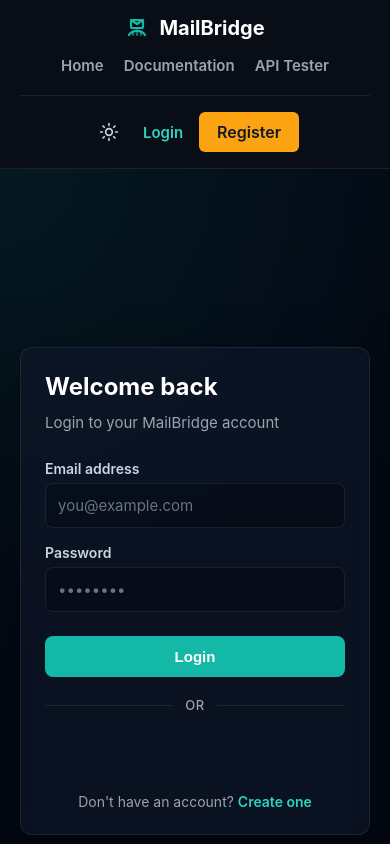
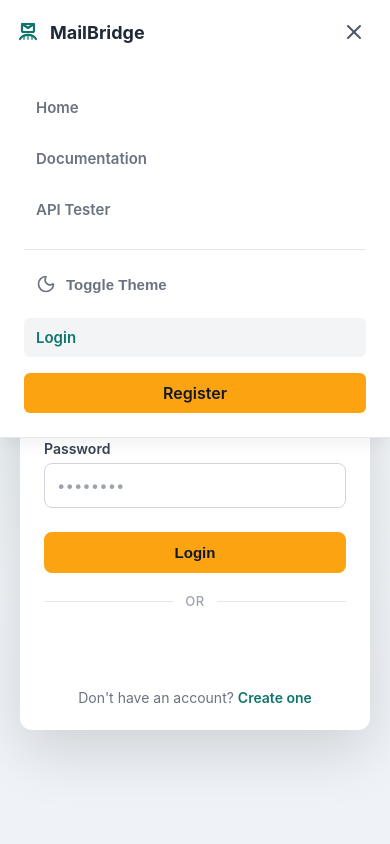
Before and after one commit to pateldeep04/Email-services-SaaS, a React (Vite) app: page /login in a window 390 px wide. Both pictures are taken after a click on the button "Toggle navigation menu". Shown: the top 844 px of the page. Built offline with nearby package versions, Linux system fonts and the light colour scheme; no server answers.

Commit message:
ux: implement mobile hamburger navigation menu and optimize LCP render speeds

```diff
--- a/index.html
+++ b/index.html
@@ -28,7 +28,6 @@
     <meta name="twitter:image" content="https://mail-bridge.email/og-image.png" />
 
     <link rel="icon" type="image/svg+xml" href="/logo.svg" />
-    <script src="https://accounts.google.com/gsi/client" async defer></script>
   </head>
   <body>
     <div id="root"></div>
--- a/src/App.jsx
+++ b/src/App.jsx
@@ -5,7 +5,7 @@ import { ThemeProvider } from "./context/ThemeContext.jsx";
 import { Navbar } from "./components/Navbar.jsx";
 import { Footer } from "./components/Footer.jsx";
 
-const HomePage = lazy(() => import("./pages/HomePage.jsx").then(m => ({ default: m.HomePage })));
+import { HomePage } from "./pages/HomePage.jsx";
 const LoginPage = lazy(() => import("./pages/LoginPage.jsx").then(m => ({ default: m.LoginPage })));
 const RegisterPage = lazy(() => import("./pages/RegisterPage.jsx").then(m => ({ default: m.RegisterPage })));
 const DashboardPage = lazy(() => import("./pages/DashboardPage.jsx").then(m => ({ default: m.DashboardPage })));
--- a/src/components/Navbar.jsx
+++ b/src/components/Navbar.jsx
@@ -1,6 +1,6 @@
-import React from "react";
+import React, { useState } from "react";
 import { Link, useLocation } from "react-router-dom";
-import { Mail, LogOut, Sun, Moon } from "lucide-react";
+import { Mail, LogOut, Sun, Moon, Menu, X } from "lucide-react";
 import { useAuth } from "../context/AuthContext.jsx";
 import { useTheme } from "../context/ThemeContext.jsx";
 import "../styles/Navbar.css";
@@ -37,21 +37,38 @@ export function Navbar() {
   const location = useLocation();
   const { user, logout } = useAuth();
   const { theme, toggleTheme } = useTheme();
+  const [isMenuOpen, setIsMenuOpen] = useState(false);
 
   const isActive = (path) => location.pathname === path ? "active" : "";
+
+  const handleLinkClick = () => setIsMenuOpen(false);
+  const handleLogoutClick = () => {
+    logout();
+    setIsMenuOpen(false);
+  };
 
   return (
     <nav className="navbar">
       <div className="nav-container">
-        <Link to="/" className="nav-brand">
+        <Link to="/" className="nav-brand" onClick={handleLinkClick}>
           <MailBridgeLogo size={24} />
           <span>MailBridge</span>
         </Link>
 
+        <button
+          className="mobile-menu-toggle"
+          onClick={() => setIsMenuOpen(!isMenuOpen)}
+          aria-label="Toggle navigation menu"
+          aria-expanded={isMenuOpen}
+        >
+          {isMenuOpen ? <X size={24} /> : <Menu size={24} />}
+        </button>
+
+        <div className={`nav-menu-wrapper ${isMenuOpen ? "open" : ""}`}>
           <div className="nav-links">
-          <Link to="/" className={`nav-link ${isActive("/")}`}>Home</Link>
-          <Link to="/docs" className={`nav-link ${isActive("/docs")}`}>Documentation</Link>
-          <Link to="/tester" className={`nav-link ${isActive("/tester")}`}>API Tester</Link>
+            <Link to="/" className={`nav-link ${isActive("/")}`} onClick={handleLinkClick}>Home</Link>
+            <Link to="/docs" className={`nav-link ${isActive("/docs")}`} onClick={handleLinkClick}>Documentation</Link>
+            <Link to="/tester" className={`nav-link ${isActive("/tester")}`} onClick={handleLinkClick}>API Tester</Link>
           </div>
 
           <div className="nav-auth">
@@ -61,17 +78,18 @@ export function Navbar() {
             {user ? (
               <>
                 <span className="user-name">{user.name}</span>
-              <Link to="/dashboard" className={`nav-link ${isActive("/dashboard")}`}>Dashboard</Link>
-              <button className="logout-btn" onClick={logout}>
+                <Link to="/dashboard" className={`nav-link ${isActive("/dashboard")}`} onClick={handleLinkClick}>Dashboard</Link>
+                <button className="logout-btn" onClick={handleLogoutClick}>
                   <LogOut size={18} /> Logout
                 </button>
               </>
             ) : (
               <>
-              <Link to="/login" className={`nav-link ${isActive("/login")}`}>Login</Link>
-              <Link to="/register" className="nav-button register-btn">Register</Link>
+                <Link to="/login" className={`nav-link ${isActive("/login")}`} onClick={handleLinkClick}>Login</Link>
+                <Link to="/register" className="nav-button register-btn" onClick={handleLinkClick}>Register</Link>
               </>
             )}
+          </div>
         </div>
       </div>
     </nav>
--- a/src/pages/LoginPage.jsx
+++ b/src/pages/LoginPage.jsx
@@ -45,26 +45,51 @@ export function LoginPage() {
       return;
     }
 
-    if (typeof window !== "undefined" && window.google) {
+    let script = document.querySelector('script[src="https://accounts.google.com/gsi/client"]');
+
+    const initGoogle = () => {
+      if (window.google) {
         try {
           window.google.accounts.id.initialize({
             client_id: import.meta.env.VITE_GOOGLE_CLIENT_ID,
             callback: handleGoogleCallback,
           });
 
-        window.google.accounts.id.renderButton(
-          document.getElementById("googleBtn"),
-          {
+          const btn = document.getElementById("googleBtn");
+          if (btn) {
+            window.google.accounts.id.renderButton(btn, {
               theme: theme === "dark" ? "filled_black" : "outline",
               size: "large",
               width: "340",
               shape: "rectangular",
+            });
           }
-        );
         } catch (err) {
           console.error("Google Sign-In initialization failed:", err);
         }
       }
+    };
+
+    if (!script) {
+      script = document.createElement("script");
+      script.src = "https://accounts.google.com/gsi/client";
+      script.async = true;
+      script.defer = true;
+      script.onload = initGoogle;
+      document.body.appendChild(script);
+    } else {
+      if (window.google) {
+        initGoogle();
+      } else {
+        script.addEventListener("load", initGoogle);
+      }
+    }
+
+    return () => {
+      if (script) {
+        script.removeEventListener("load", initGoogle);
+      }
+    };
   }, [theme, isGoogleConfigured]);
 
   async function handleSubmit(e) {
--- a/src/pages/RegisterPage.jsx
+++ b/src/pages/RegisterPage.jsx
@@ -51,26 +51,51 @@ export function RegisterPage() {
       return;
     }
 
-    if (typeof window !== "undefined" && window.google) {
+    let script = document.querySelector('script[src="https://accounts.google.com/gsi/client"]');
+
+    const initGoogle = () => {
+      if (window.google) {
         try {
           window.google.accounts.id.initialize({
             client_id: import.meta.env.VITE_GOOGLE_CLIENT_ID,
             callback: handleGoogleCallback,
           });
 
-        window.google.accounts.id.renderButton(
-          document.getElementById("googleBtn"),
-          {
+          const btn = document.getElementById("googleBtn");
+          if (btn) {
+            window.google.accounts.id.renderButton(btn, {
               theme: theme === "dark" ? "filled_black" : "outline",
               size: "large",
               width: "340",
               shape: "rectangular",
+            });
           }
-        );
         } catch (err) {
           console.error("Google Sign-In initialization failed:", err);
         }
       }
+    };
+
+    if (!script) {
+      script = document.createElement("script");
+      script.src = "https://accounts.google.com/gsi/client";
+      script.async = true;
+      script.defer = true;
+      script.onload = initGoogle;
+      document.body.appendChild(script);
+    } else {
+      if (window.google) {
+        initGoogle();
+      } else {
+        script.addEventListener("load", initGoogle);
+      }
+    }
+
+    return () => {
+      if (script) {
+        script.removeEventListener("load", initGoogle);
+      }
+    };
   }, [theme, isGoogleConfigured]);
 
   async function handleSubmit(e) {
--- a/src/styles/Navbar.css
+++ b/src/styles/Navbar.css
@@ -154,37 +154,141 @@ html.dark .theme-toggle-btn:hover {
   color: #2dd4bf;
 }
 
+/* Desktop default for menu wrapper and toggle */
+.mobile-menu-toggle {
+  display: none;
+}
+
+.nav-menu-wrapper {
+  display: contents;
+}
+
 @media (max-width: 768px) {
+  .navbar {
+    position: relative;
+  }
+
   .nav-container {
-    flex-direction: column;
-    height: auto;
-    padding: 16px 20px;
-    gap: 16px;
-    align-items: stretch;
+    padding: 0 16px;
+    height: 64px;
+    position: relative;
+    display: flex;
+    align-items: center;
+    justify-content: space-between;
   }
 
   .nav-brand {
+    font-size: 18px;
+  }
+
+  .mobile-menu-toggle {
+    display: flex;
+    align-items: center;
     justify-content: center;
+    background: transparent;
+    border: none;
+    cursor: pointer;
+    color: #4b5563;
+    padding: 8px;
+    border-radius: 6px;
+    transition: all 0.2s;
+  }
+
+  .mobile-menu-toggle:hover {
+    background: #f3f4f6;
+  }
+
+  html.dark .mobile-menu-toggle {
+    color: #cbd5e1;
+  }
+
+  html.dark .mobile-menu-toggle:hover {
+    background: rgba(255, 255, 255, 0.06);
+  }
+
+  .nav-menu-wrapper {
+    display: none;
+    position: absolute;
+    top: 64px;
+    left: 0;
+    width: 100%;
+    background: #ffffff;
+    border-bottom: 1px solid #e5e7eb;
+    padding: 24px;
+    flex-direction: column;
+    gap: 20px;
+    box-shadow: 0 10px 15px -3px rgba(0, 0, 0, 0.05);
+    z-index: 99;
+  }
+
+  .nav-menu-wrapper.open {
+    display: flex;
+  }
+
+  html.dark .nav-menu-wrapper {
+    background: #090d16;
+    border-bottom-color: rgba(255, 255, 255, 0.08);
+    box-shadow: 0 10px 15px -3px rgba(0, 0, 0, 0.3);
   }
 
   .nav-links {
-    justify-content: center;
-    gap: 20px;
-    flex-wrap: wrap;
+    flex-direction: column;
+    align-items: stretch;
+    gap: 12px;
     width: 100%;
   }
 
+  .nav-link {
+    padding: 10px 12px;
+    border-radius: 6px;
+    width: 100%;
+    display: block;
+  }
+
+  .nav-link:hover,
+  .nav-link.active {
+    background: #f3f4f6;
+  }
+
+  html.dark .nav-link:hover,
+  html.dark .nav-link.active {
+    background: rgba(255, 255, 255, 0.06);
+  }
+
   .nav-auth {
-    justify-content: center;
+    flex-direction: column;
+    align-items: stretch;
     gap: 16px;
     width: 100%;
-    margin-top: 4px;
+    margin-top: 0;
     padding-top: 16px;
-    border-top: 1px solid rgba(0, 0, 0, 0.06);
-    flex-wrap: wrap;
+    border-top: 1px solid #e5e7eb;
   }
 
   html.dark .nav-auth {
     border-top-color: rgba(255, 255, 255, 0.08);
   }
+
+  .theme-toggle-btn {
+    align-self: flex-start;
+    padding: 8px 12px;
+    width: 100%;
+    justify-content: flex-start;
+    gap: 10px;
+  }
+
+  .theme-toggle-btn::after {
+    content: "Toggle Theme";
+    font-size: 15px;
+    font-weight: 600;
+  }
+
+  .logout-btn {
+    width: 100%;
+    justify-content: center;
+  }
+
+  .register-btn {
+    text-align: center;
+  }
 }
```
Lines whose indentation alone changed are shown as unchanged.
